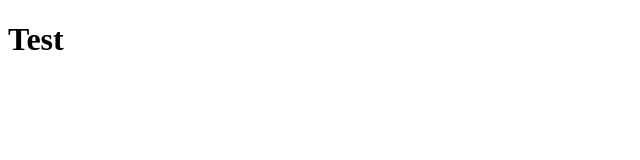
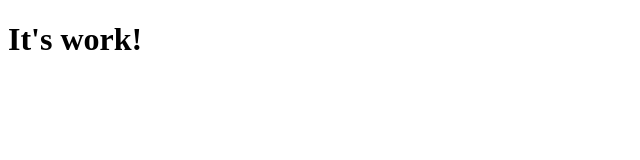
Before and after one commit to zhangsq-cn/StaticServer, a website: page assets/index.html in a window 1280 px wide. Shown: the whole page, without its empty margins (0-640 px from the left). Drawn offline with Linux system fonts and the light colour scheme.

Commit message:
It's work!

```diff
--- a/assets/index.html
+++ b/assets/index.html
@@ -6,6 +6,6 @@
 	<script src="index.js"></script>
 </head>
 <body>
-	<h1>Test</h1>
+	<h1>It's work!</h1>
 </body>
 </html>
```
